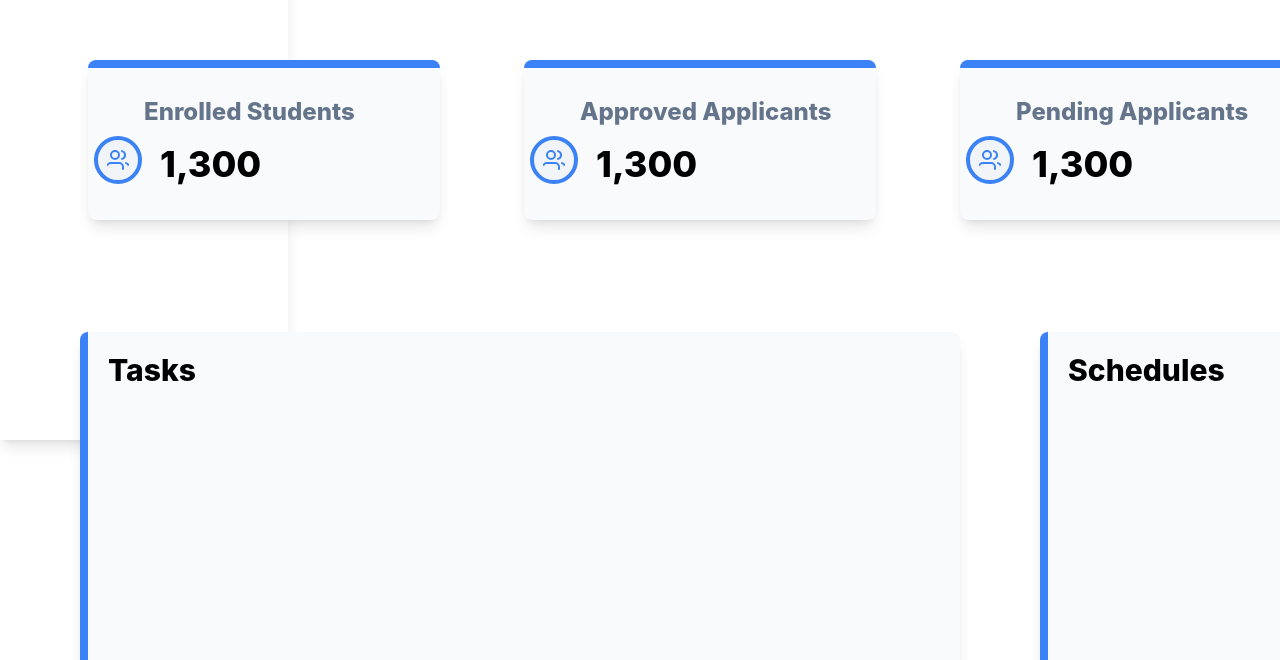
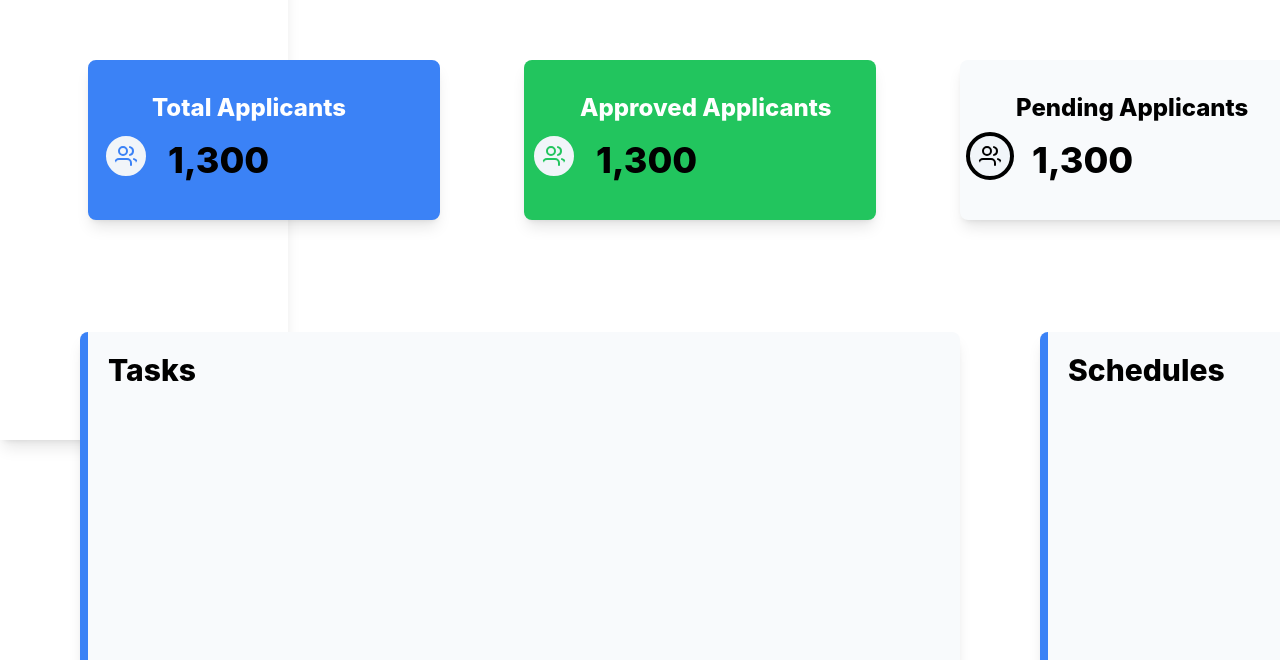
Before and after one commit to Baouldguyd/ssmp-prog-portal, a React (Create React App) app: page /settings in a window 1280 px wide. Shown: the part 860-1520 px from the top of the page. Built offline with nearby package versions, Linux system fonts and the light colour scheme.

Commit message:
Update Homepage.jsx

```diff
--- a/src/Components/Homepage.jsx
+++ b/src/Components/Homepage.jsx
@@ -11,18 +11,23 @@ import "../App.css"
 
 const Homepage = () => {
   return (
-    <div className=" mt-10 relative flex flex-row w-screen h-screen  ">
+    <div className=" mt-10  relative flex flex-row w-screen h-screen  ">
+      <div>
+        <div className=''>
+          <input type="text" placeholder='Search' className=' p-5 ml-[95rem] w-[15rem] h-[2rem] border border-b-blue-500 border-b-4 shadow-lg rounded-lg ' />
+        </div>
+      </div>
       <div className="absolute top-36">
         <div className=" mt-16">
           <div className=" flex flex-wrap">
             <div className=" ml-14 flex gap-5 mt-[-10rem] ">
               <Link to="/pending">
-                <div className=" border-t-8 border-blue-500 w-[22rem] h-[10rem] flex-col items-center hover:scale-110 duration-200 content-center cursor-pointer bg-slate-50 shadow-lg p-4 m-8 rounded-lg">
+                <div className=" border-8 border-blue-500 w-[22rem] h-[10rem] flex-col items-center hover:scale-110 duration-200 content-center cursor-pointer bg-blue-500 shadow-lg p-4 m-8 rounded-lg">
                   <span className="">
                     <FiUsers className="w-12 border-4 border-blue-500 h-12 mt-8 ml-[-10px] bg-slate-100  text-blue-500 rounded-full p-2" />
                   </span>
-                  <h1 className="font-extrabold text-2xl text-slate-500 flex items-center ml-10 mt-[-5.5rem] ">
-                    Enrolled Students
+                  <h1 className="font-extrabold text-2xl text-white flex items-center ml-10 mt-[-5.5rem] ">
+                    Total Applicants
                   </h1>
                   <p className=" text-black text-4xl font-extrabold  ml-14 mt-4 ">
                     1,300
@@ -30,11 +35,11 @@ const Homepage = () => {
                 </div>
               </Link>
               <Link to="/pending">
-                <div className=" border-t-8 border-blue-500 w-[22rem] h-[10rem] flex-col items-center hover:scale-110 duration-200 content-center cursor-pointer bg-slate-50 shadow-lg p-4 m-8 rounded-lg">
+                <div className="  w-[22rem] h-[10rem] flex-col items-center hover:scale-110 duration-200 content-center cursor-pointer bg-green-500 shadow-lg p-4 m-8 rounded-lg">
                   <span className="">
-                    <FiUsers className="w-12 border-4 border-blue-500 h-12 mt-8 ml-[-10px] bg-slate-100  text-blue-500 rounded-full p-2" />
+                    <FiUsers className="w-12 border-4 border-green-500 h-12 mt-8 ml-[-10px] bg-slate-100  text-green-500 rounded-full p-2" />
                   </span>
-                  <h1 className="font-extrabold text-2xl text-slate-500 flex items-center ml-10 mt-[-5.5rem] ">
+                  <h1 className="font-extrabold text-2xl text-white flex items-center ml-10 mt-[-5.5rem] ">
                     Approved Applicants
                   </h1>
                   <p className=" text-black text-4xl font-extrabold  ml-14 mt-4 ">
@@ -43,11 +48,11 @@ const Homepage = () => {
                 </div>
               </Link>
               <Link to="/pending">
-                <div className=" border-t-8 border-blue-500 w-[22rem] h-[10rem] flex-col items-center hover:scale-110 duration-200 content-center cursor-pointer bg-slate-50 shadow-lg p-4 m-8 rounded-lg">
+                <div className=" w-[22rem] h-[10rem] flex-col items-center hover:scale-110 duration-200 content-center cursor-pointer bg-slate-50 shadow-lg p-4 m-8 rounded-lg">
                   <span className="">
-                    <FiUsers className="w-12 border-4 border-blue-500 h-12 mt-8 ml-[-10px] bg-slate-100  text-blue-500 rounded-full p-2" />
+                    <FiUsers className="w-12 border-4 border-black h-12 mt-8 ml-[-10px] bg-slate-100  text-black rounded-full p-2" />
                   </span>
-                  <h1 className="font-extrabold text-2xl text-slate-500 flex items-center ml-10 mt-[-5.5rem] ">
+                  <h1 className="font-extrabold text-2xl text-black flex items-center ml-10 mt-[-5.5rem]">
                     Pending Applicants
                   </h1>
                   <p className=" text-black text-4xl font-extrabold  ml-14 mt-4 ">
@@ -56,14 +61,14 @@ const Homepage = () => {
                 </div>
               </Link>
               <Link to="/pending">
-                <div className=" border-t-8 border-blue-500 w-[22rem] h-[10rem] flex-col items-center hover:scale-110 duration-200 content-center cursor-pointer bg-slate-50 shadow-lg p-4 m-8 rounded-lg">
+                <div className=" w-[22rem] h-[10rem] flex-col items-center hover:scale-110 duration-200 content-center cursor-pointer bg-red-500 shadow-lg p-4 m-8 rounded-lg">
                   <span className="">
-                    <FiUsers className="w-12 border-4 border-blue-500 h-12 mt-8 ml-[-10px] bg-slate-100  text-blue-500 rounded-full p-2" />
+                    <FiUsers className="w-12 border-4 border-white h-12 mt-8 ml-[-10px] bg-slate-100  text-red-500 rounded-full p-2" />
                   </span>
-                  <h1 className="font-extrabold text-2xl text-slate-500 flex items-center ml-10 mt-[-5.5rem] ">
+                  <h1 className="font-extrabold text-2xl text-white flex items-center ml-10 mt-[-5.5rem] ">
                     Rejected Applicants
                   </h1>
-                  <p className=" text-black text-4xl font-extrabold  ml-14 mt-4 ">
+                  <p className=" text-white text-4xl font-extrabold  ml-14 mt-4 ">
                     1,300
                   </p>
                 </div>
@@ -74,6 +79,9 @@ const Homepage = () => {
           <div className="flex">
             <div className=" ml-20 bg-slate-50 shadow-lg h-[30rem] w-[55rem] border-l-8 border-blue-500 rounded-lg mt-20 hover:scale-110 duration-200 ">
               <h1 className=" text-3xl p-5 font-extrabold ">Tasks</h1>
+              <div>
+
+              </div>
             </div>
             <div className=" ml-20 bg-slate-50 shadow-lg h-[30rem] w-[45rem] border-l-8 border-blue-500 rounded-lg mt-20 hover:scale-110 duration-200 ">
               <h1 className=" text-3xl p-5 font-extrabold ">Schedules</h1>
```
